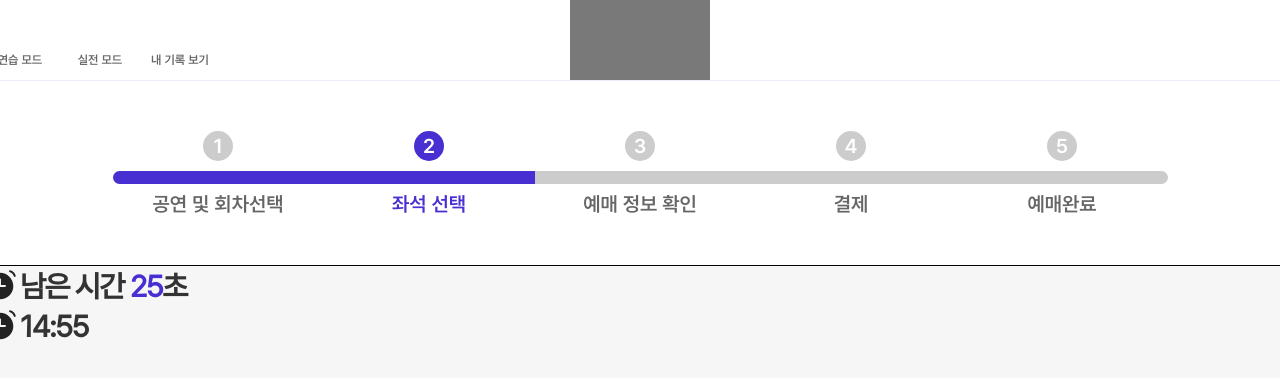
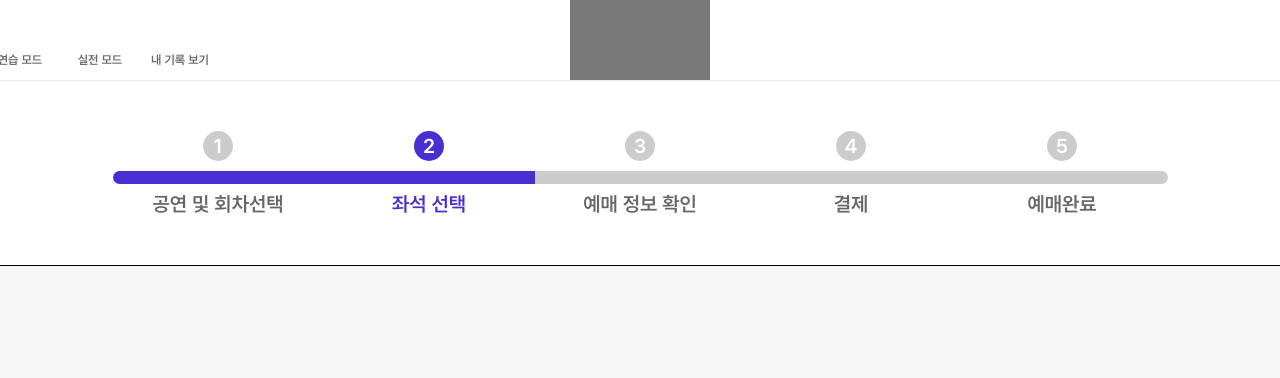
Before and after one commit to Easy-Ti-cket/easy-ticket, a React (Vite) app: page / in a window 1280 px wide. Shown: the top 378 px of the page. Built offline with nearby package versions, Linux system fonts and the light colour scheme.

Commit message:
Fix : App.jsx Timer 삭제

```diff
--- a/src/App.jsx
+++ b/src/App.jsx
@@ -1,15 +1,11 @@
 import React from "react";
 import Layout from "./pages/Layout";
 import ProgressContents from "./pages/ProgressContents";
-import Timer from "./components/Timer/Timer";
 
 function App() {
   return (
     <Layout>
-      <ProgressContents>
-        <Timer second={30} type="second" />
-        <Timer second={900} type="minute" />
-      </ProgressContents>
+      <ProgressContents></ProgressContents>
     </Layout>
   );
 }
```
